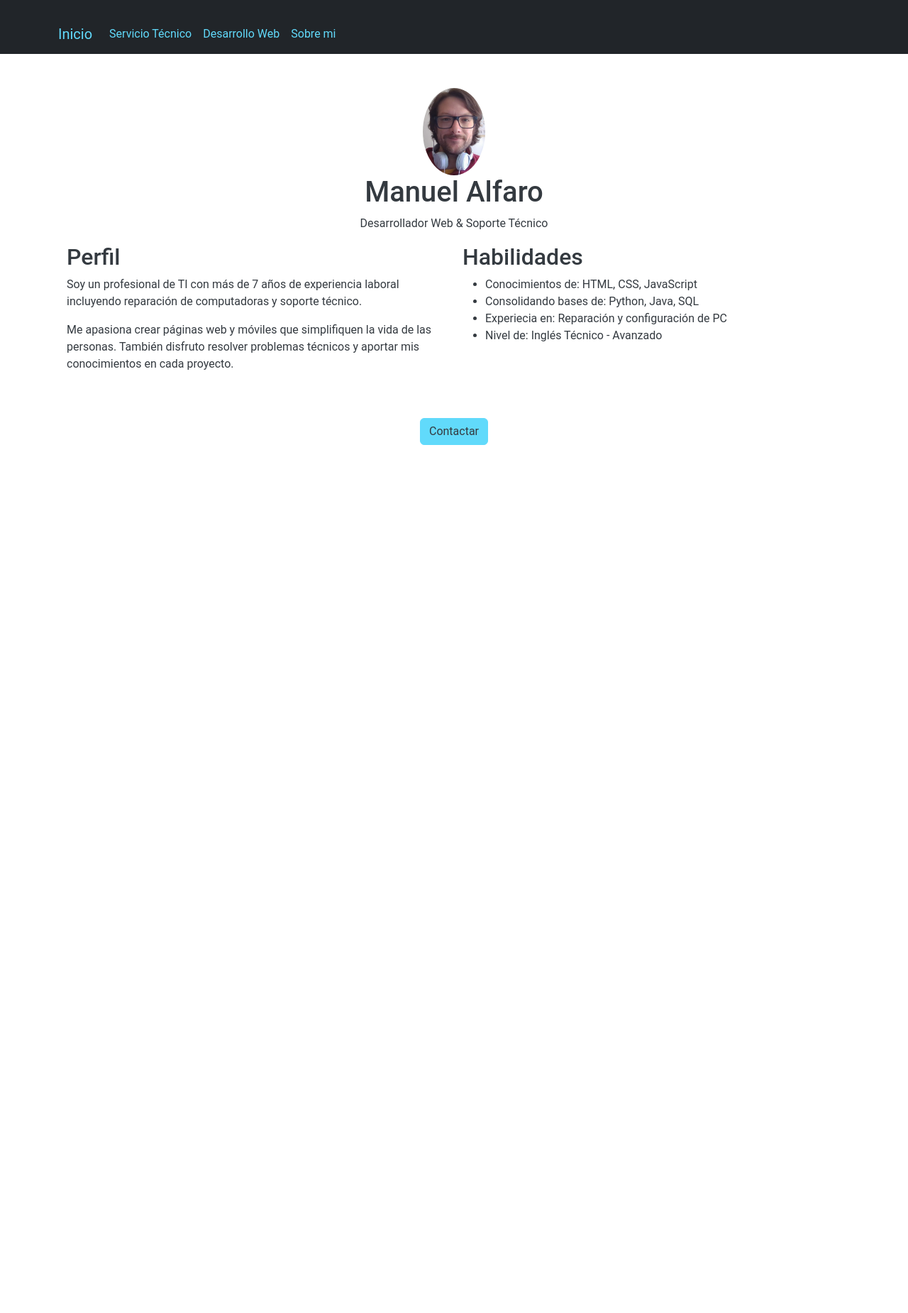
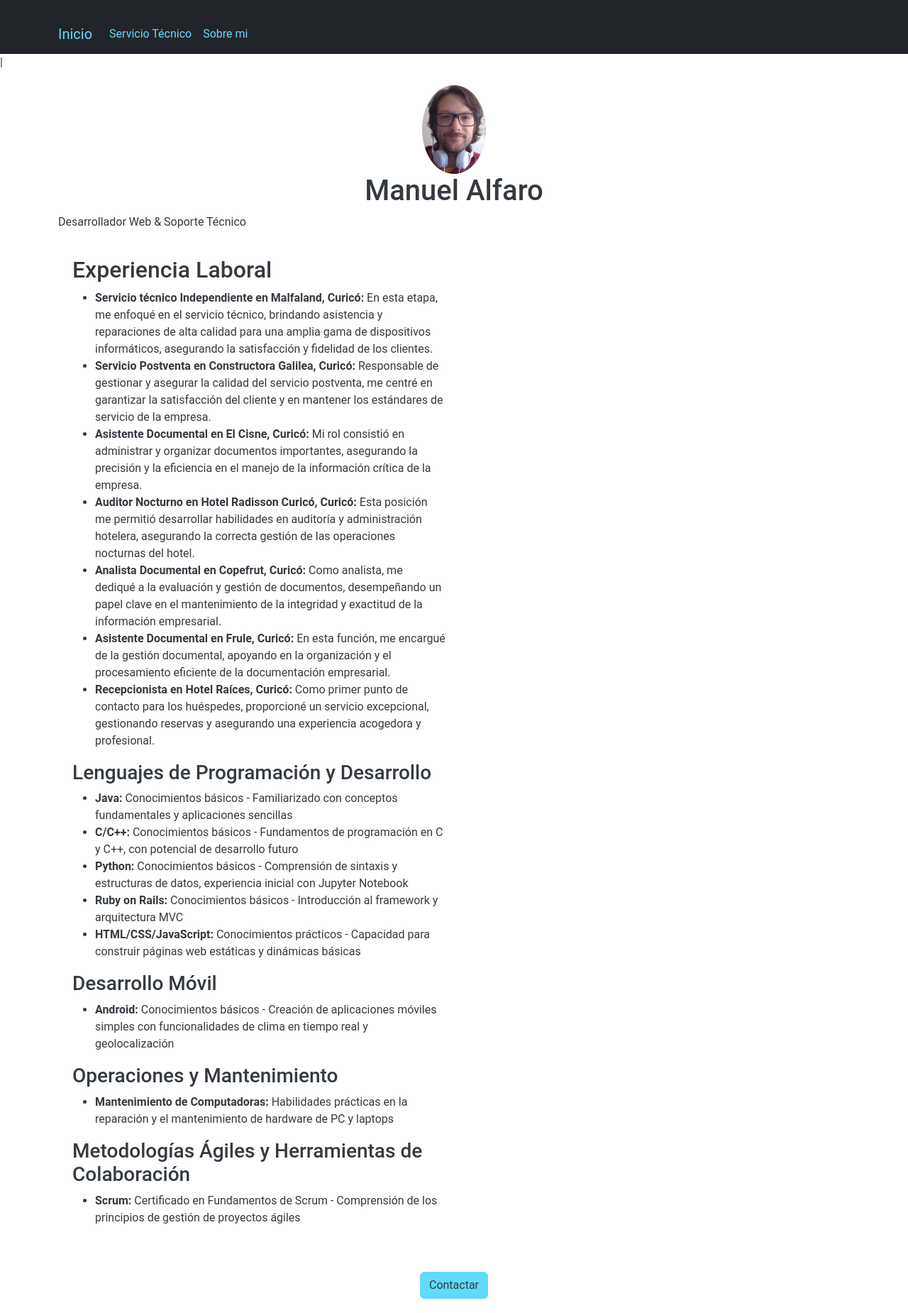
Before and after one commit to Malfaroarevalo/Malfaland, a PHP site: page /about.html in a window 1280 px wide. Shown: the whole page at 71% size. Before the commit the page ends 627 px from the top, so only its background shows below. Run offline with PHP 8.4, Linux system fonts and the light colour scheme; some web fonts are replaced.

Commit message:
update sections
about, index, services, styles,

```diff
--- a/about.html
+++ b/about.html
@@ -20,16 +20,13 @@
             <div class="collapse navbar-collapse" id="navbarNav">
                 <ul class="navbar-nav">
                     <li class="nav-item"><a class="nav-link" href="services.html">Servicio Técnico</a></li>
-                    <li class="nav-item"><a class="nav-link" href="pagemaker.html">Desarrollo Web</a></li>
+               <!-- <li class="nav-item"><a class="nav-link" href="pagemaker.html">Desarrollo Web</a></li> -->
                     <li class="nav-item"><a class="nav-link" href="about.html">Sobre mi</a></li>
                 </ul>
             </div>
         </div>
-    </nav>
-    <!-- Contenido de la página de servicios -->
-    <!-- Página About -->
+    </nav>|
     <!-- Main content -->
-    <div class="container mt-5">
     <section id="about">
         <div class="container">
         <div class="text-center">
@@ -37,26 +34,50 @@
             <h1>Manuel Alfaro</h1>
             <p>Desarrollador Web & Soporte Técnico</p>
         </div>
-        <div class="row">
+        <div class="text-container">
+            <div class="row">
             <div class="col-md-6">
-            <h2>Perfil</h2>
-            <p>Soy un profesional de TI con más de 7 años de experiencia laboral incluyendo reparación de computadoras y soporte técnico.</p>
-            <p>Me apasiona crear páginas web y móviles que simplifiquen la vida de las personas. También disfruto resolver problemas técnicos y aportar mis conocimientos en cada proyecto.</p>
+                    <h2>Experiencia Laboral</h2>
+                <ul>
+                <li><strong>Servicio técnico Independiente en Malfaland, Curicó:</strong> En esta etapa, me enfoqué en el servicio técnico, brindando
+                    asistencia y reparaciones de alta calidad para una amplia gama de dispositivos informáticos, asegurando la satisfacción y fidelidad de los clientes.</li>
+                <li><strong>Servicio Postventa en Constructora Galilea, Curicó:</strong> Responsable de gestionar y asegurar la calidad del servicio
+                    postventa, me centré en garantizar la satisfacción del cliente y en mantener los estándares de servicio de la empresa.</li>
+                <li><strong>Asistente Documental en El Cisne, Curicó:</strong> Mi rol consistió en administrar y organizar documentos importantes,
+                    asegurando la precisión y la eficiencia en el manejo de la información crítica de la empresa.</li>
+                <li><strong>Auditor Nocturno en Hotel Radisson Curicó, Curicó:</strong> Esta posición me permitió desarrollar habilidades en auditoría
+                    y administración hotelera, asegurando la correcta gestión de las operaciones nocturnas del hotel.</li>
+                <li><strong>Analista Documental en Copefrut, Curicó:</strong> Como analista, me dediqué a la evaluación y gestión de documentos,
+                    desempeñando un papel clave en el mantenimiento de la integridad y exactitud de la información empresarial.</li>
+                <li><strong>Asistente Documental en Frule, Curicó:</strong> En esta función, me encargué de la gestión documental, apoyando en
+                    la organización y el procesamiento eficiente de la documentación empresarial.</li>
+                <li><strong>Recepcionista en Hotel Raíces, Curicó:</strong> Como primer punto de contacto para los huéspedes, proporcioné un
+                    servicio excepcional, gestionando reservas y asegurando una experiencia acogedora y profesional.</li>
+                </ul>
+                <h3>Lenguajes de Programación y Desarrollo</h3>
+                <ul>
+                    <li><strong>Java:</strong> Conocimientos básicos - Familiarizado con conceptos fundamentales y aplicaciones sencillas</li>
+                    <li><strong>C/C++:</strong> Conocimientos básicos - Fundamentos de programación en C y C++, con potencial de desarrollo futuro</li>
+                    <li><strong>Python:</strong> Conocimientos básicos - Comprensión de sintaxis y estructuras de datos, experiencia inicial con Jupyter Notebook</li>
+                    <li><strong>Ruby on Rails:</strong> Conocimientos básicos - Introducción al framework y arquitectura MVC</li>
+                    <li><strong>HTML/CSS/JavaScript:</strong> Conocimientos prácticos - Capacidad para construir páginas web estáticas y dinámicas básicas</li>
+                </ul>
+                <h3>Desarrollo Móvil</h3>
+                <ul>
+                    <li><strong>Android:</strong> Conocimientos básicos - Creación de aplicaciones móviles simples con funcionalidades de clima en tiempo real y geolocalización</li>
+                </ul>
+                <h3>Operaciones y Mantenimiento</h3>
+                <ul>
+                    <li><strong>Mantenimiento de Computadoras:</strong> Habilidades prácticas en la reparación y el mantenimiento de hardware de PC y laptops</li>
+                </ul>
+                <h3>Metodologías Ágiles y Herramientas de Colaboración</h3>
+                <ul>
+                    <li><strong>Scrum:</strong> Certificado en Fundamentos de Scrum - Comprensión de los principios de gestión de proyectos ágiles</li>
+                </ul>
             </div>
-            <div class="col-md-6">
-            <h2>Habilidades</h2>
-            <ul>
-                <li>Conocimientos de: HTML, CSS, JavaScript</li>
-                <li>Consolidando bases de: Python, Java, SQL</li>
-                <li>Experiecia en: Reparación y configuración de PC</li>
-                <li>Nivel de: Inglés Técnico - Avanzado</li>
-            </ul>
-            </div>
-        </div>
-        <div class="text-center mt-5">
             <div class="contact-container">
                 <div class="text-center mt-5">
-                    <a href="#" class="btn btn-primary" onclick="toggleForm()">Contactar</a>
+                    <a href="mailto:malfaroarevalo@gmail.com" class="btn btn-primary" onclick="toggleForm()">Contactar</a>
                 </div>
 
                 <div id="contactForm" style="display: none;">
@@ -72,10 +93,10 @@
                 </div>
             </div>
         </div>
+
         </div>
-
     </section>
-    </div>
+</div>
 
     <!-- Agrega el script de Bootstrap al final del body -->
     <script src="https://cdn.jsdelivr.net/npm/bootstrap@5.3.0/dist/js/bootstrap.bundle.min.js"></script>
--- a/services.html
+++ b/services.html
@@ -20,7 +20,7 @@
             <div class="collapse navbar-collapse" id="navbarNav">
                 <ul class="navbar-nav">
                     <li class="nav-item"><a class="nav-link" href="services.html">Servicio Técnico</a></li>
-                    <li class="nav-item"><a class="nav-link" href="pagemaker.html">Desarrollo Web</a></li>
+               <!-- <li class="nav-item"><a class="nav-link" href="pagemaker.html">Desarrollo Web</a></li> -->
                     <li class="nav-item"><a class="nav-link" href="about.html">Sobre mi</a></li>
                 </ul>
             </div>
--- a/styles.css
+++ b/styles.css
@@ -1,18 +1,18 @@
-
-/* Variables para los colores */
-:root {
-    --primary-color: #61dafb;
-    --dark-color: #343a40;
-    --light-color: #f8f9fa;
-    --white-color: #fff;
-}
-
 /* Variables para los colores */
 :root {
   --primary-color: #61dafb;
   --dark-color: #343a40;
   --light-color: #f8f9fa;
   --white-color: #fff;
+}
+
+.text-containers {
+  display: flex;
+}
+
+.text-container {
+  flex: 1;
+  padding: 20px;
 }
 
 /* Estilos generales */
@@ -24,6 +24,10 @@ body {
 
 h1, h2, h3, h4 {
   color: var(--dark-color);
+}
+
+p {
+  text-align: left;
 }
 
 .container {
```
Also changed, not shown: index.html (+12 -1 lines).
